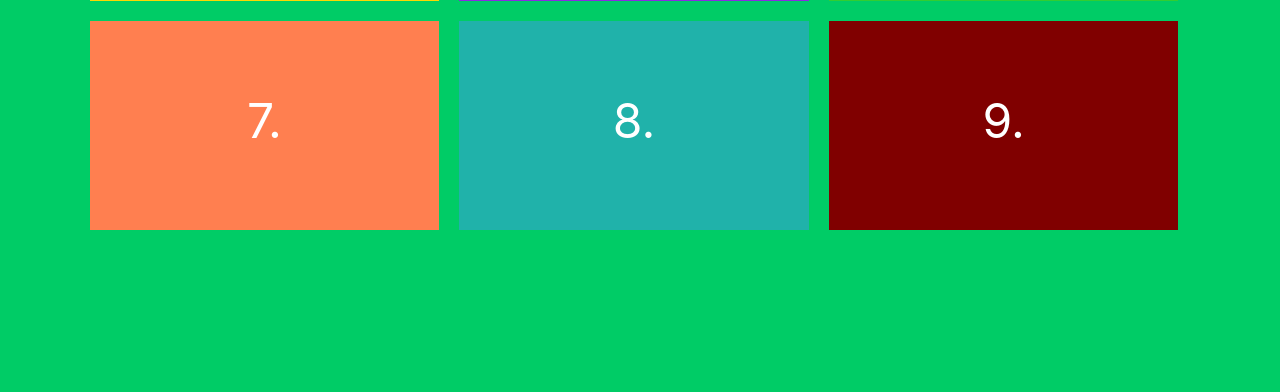
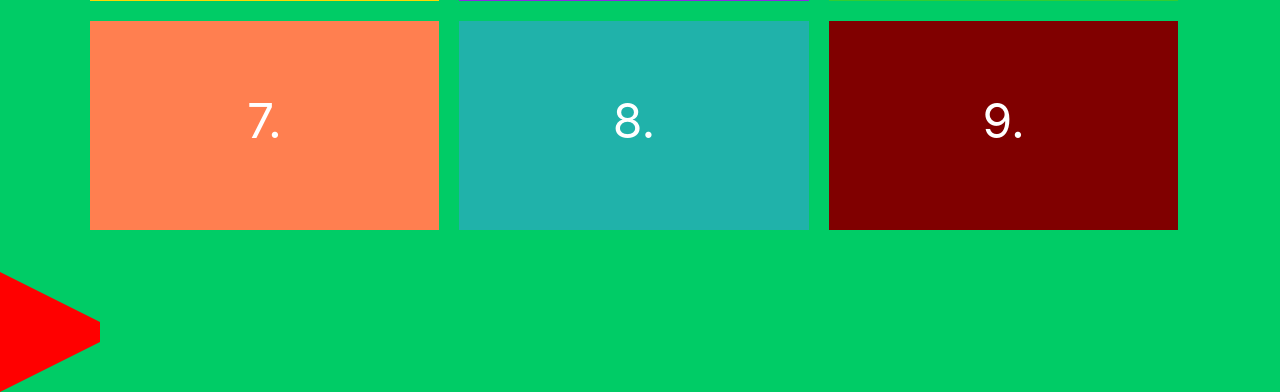
Before and after one commit to Galaxyexe/Babylon, a Django app: page /games/ in a window 1280 px wide. Shown: the part 613-1005 px from the top of the page. Before the commit the page ends 843 px from the top, so only its background shows below. Run offline with Django 3.2, Linux system fonts and the light colour scheme; some libraries are stand-ins or nearby versions.

Commit message:
Game page and profile work

```diff
--- a/Babylon/Babylon/urls.py
+++ b/Babylon/Babylon/urls.py
@@ -19,7 +19,7 @@ urlpatterns = [
     path('waves/', general_views.waves, name="waves"),
     path('register/', user_views.register, name='register'),
     path('login/', auth_views.LoginView.as_view(template_name="users/login.html"), name="login"),
-    path('logout/', general_views.home, name="logout"),
+    path('logout/', auth_views.LogoutView.as_view(template_name="general/index.html"), name="logout"),
     path('profile/', user_views.profile, name="profile"),
     # path('register/', user_views.register, name='register'),
     # path('login/', auth_views.LoginView.as_view(template_name="users/login.html"), name="login"),
--- a/Babylon/general/templates/general/game-page.html
+++ b/Babylon/general/templates/general/game-page.html
@@ -1,4 +1,5 @@
 {% extends 'general/realnavbar.html' %} {% block content %}
+{% load static %}
 
 <div class="container">
     <a class="cell cell-1" href="#">1.</a>
@@ -11,4 +12,8 @@
     <a class="cell cell-8" href="#">8.</a>
     <a class="cell cell-9" href="#">9.</a>
 </div>
+
+<a id="triangle-left" class="triangle-row1"></a>
+<a class="triangle-row1  triangle-right"></a>
+
 {% endblock content %}
--- a/Babylon/static/css/games.css
+++ b/Babylon/static/css/games.css
@@ -41,3 +41,34 @@
   .cell-9 {
     background: maroon;
   }
+  .triangle-left {
+    width: 0;
+    height: 0;
+    border-top: 50px solid transparent;
+    border-right: 100px solid red;
+    border-bottom: 50px solid transparent;
+    z-index: 100;
+  }
+  .triangle-right {
+    width: 0;
+    height: 0;
+    border-top: 50px solid transparent;
+    border-left: 100px solid red;
+    border-bottom: 50px solid transparent;
+    z-index: 100;
+  }
+
+  .triangle-row1 {
+    left: 50px;
+    top: 300px;
+  }
+  .triangle-row2 {
+    left: 400px;
+    top: 6rem;
+
+  }
+  .triangle-row3 {
+    left: 3rem;
+    top: 9rem;
+
+  }
--- a/Babylon/static/css/stylesheet.css
+++ b/Babylon/static/css/stylesheet.css
@@ -256,7 +256,11 @@
 .user-icon:hover {
   cursor: pointer;
 }
-
+.user-icon-extended{
+  width: 200px;
+  height: 200px;
+  margin-left:-100px;
+}
 /* The container <div> - needed to position the dropdown content */
 .dropdown {
   position: absolute;
--- a/Babylon/static/css/users.css
+++ b/Babylon/static/css/users.css
@@ -67,3 +67,7 @@
   display: inline-block;
   float: left;
 }
+.profile-section{
+  background-color:green;
+  margin-left:100px;
+}
--- a/Babylon/users/templates/users/profile.html
+++ b/Babylon/users/templates/users/profile.html
@@ -1,8 +1,8 @@
 {% extends "general/realnavbar.html" %}
 {% block content %}
-<div class="content-section">
-  <div class="media">
-    <img class="rounded-circle account-img" src="{{ user.profile.image.url }}">
+<div>
+  <div class="media profile-section">
+    <img class="navbs user-icon user-icon-extended" src="{{ user.profile.profile_pic.url }}">
     <div class="media-body">
       <h2 class="account-heading">{{ user.username }}</h2>
       <p class="text-secondary">{{ user.email }}</p>
```
Also changed, not shown: Babylon/db.sqlite3.
